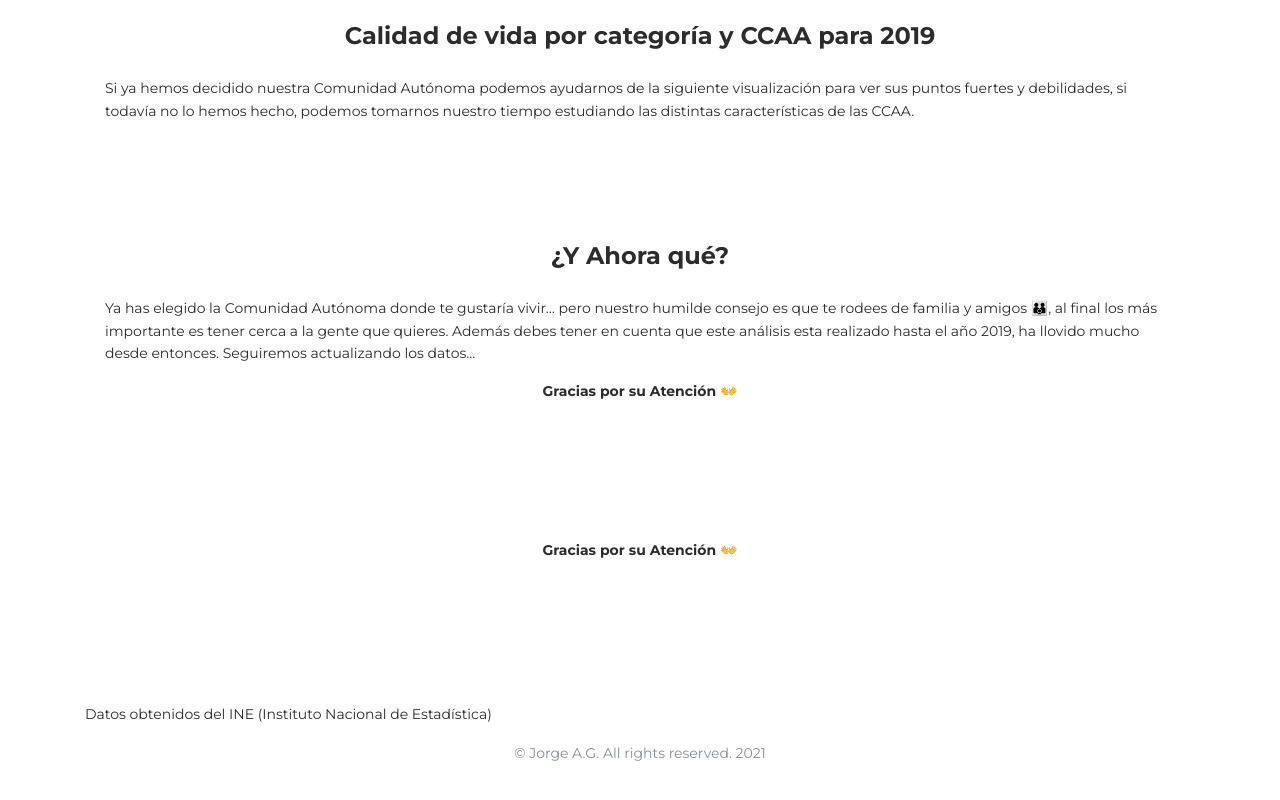
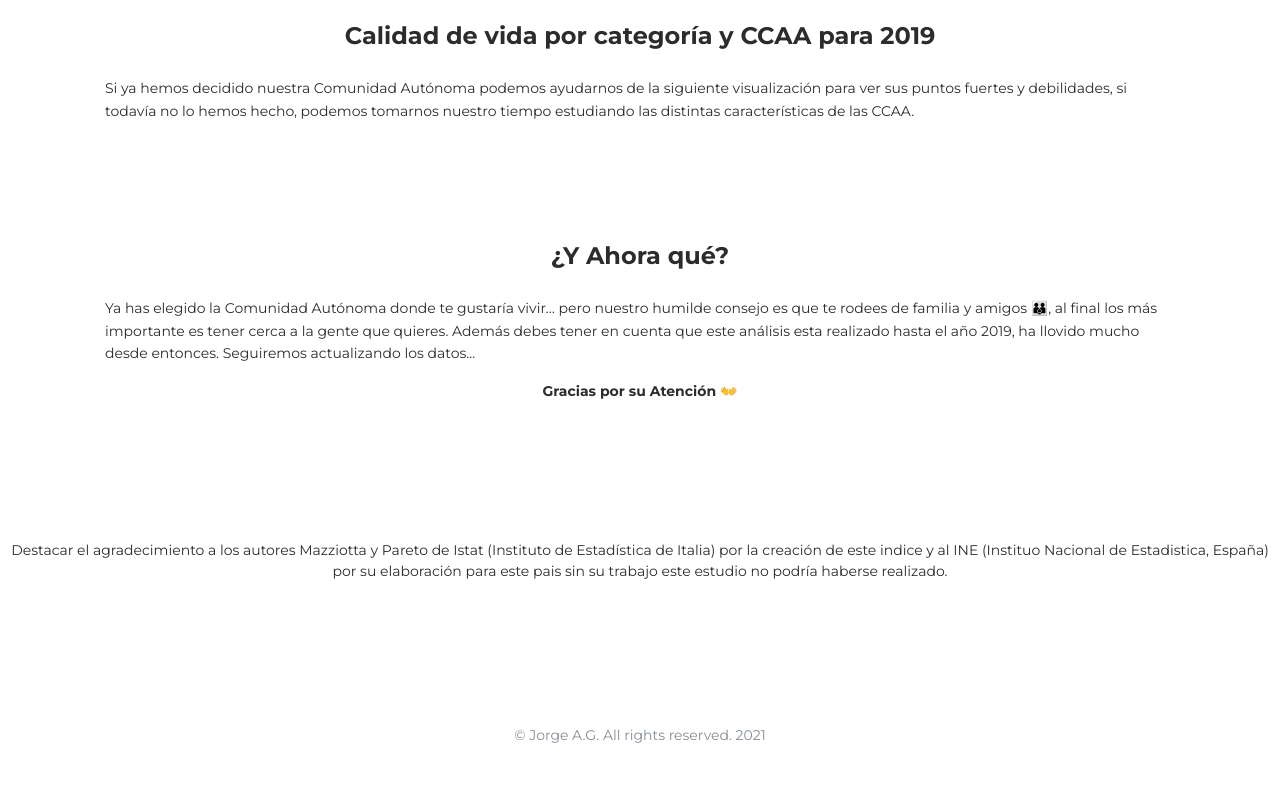
Before and after one commit to jorgealgrauoc/jorgealgrauoc_PEC_2.github.io, a plain HTML site: page index.html in a window 1280 px wide. Shown: the part 3169-3969 px from the top of the page. Drawn offline with nearby package versions, Linux system fonts and the light colour scheme; a script that the page names is missing.

Commit message:
Update index.html

```diff
--- a/index.html
+++ b/index.html
@@ -188,13 +188,11 @@ Además debes tener en cuenta que este análisis esta realizado hasta el año 20
             </div>
 
             <div class="section">
-                <div class="h7 text-center mb-5 title"> Gracias por su Atención 👐
+                <div class="h8 text-center mb-5"> Destacar el agradecimiento a los autores Mazziotta y Pareto de Istat (Instituto de Estadística de Italia) por la creación de este indice y al INE (Instituo Nacional de Estadistica, España) por su elaboración para este pais sin su trabajo este estudio no podría haberse realizado.
                 </div>
                 <footer class="footer">
                     <div class="section">
-                        <div class="container">
-                            <p>Datos obtenidos del INE (Instituto Nacional de Estadística) <br></p>
-                        </div>
+
                         <div class="text-center text-muted">
                             <p>&copy; Jorge A.G. All rights reserved. 2021 <br></p>
                         </div>
```
